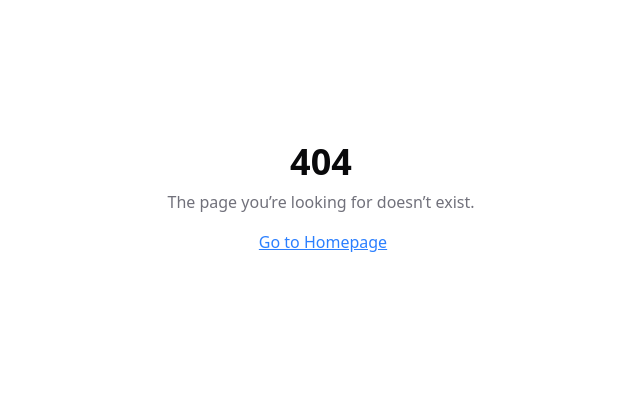
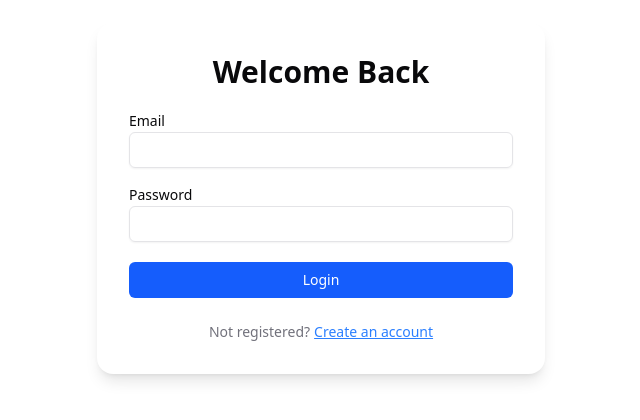
Before and after one commit to EdwardMovsesyan91/ai-content-frontend, a React (Vite) app: page / in a window 1280 px wide. Before the commit this address had no page. Shown: the part 202-622 px from the top of the page, without its empty margins (319-959 px from the left). Built offline with nearby package versions, Linux system fonts and the light colour scheme.

Commit message:
empty rout to login

```diff
--- a/src/app/App.tsx
+++ b/src/app/App.tsx
@@ -27,6 +27,7 @@ function App() {
   return (
     <Routes>
       {/* Public Routes */}
+      <Route path="/" element={<LoginForm />} />
       <Route path="/login" element={<LoginForm />} />
       <Route path="/register" element={<RegisterForm />} />
 
```
